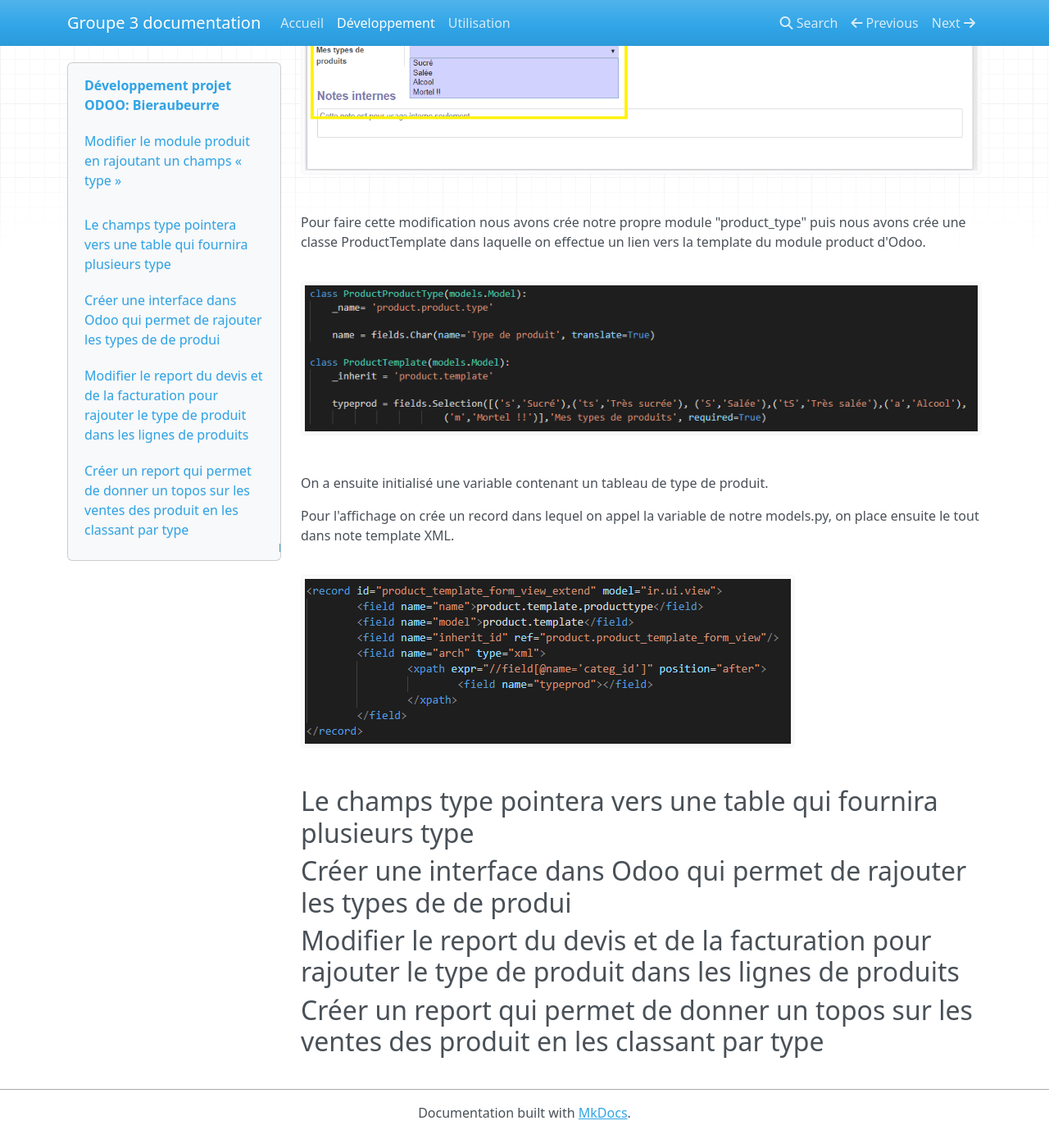
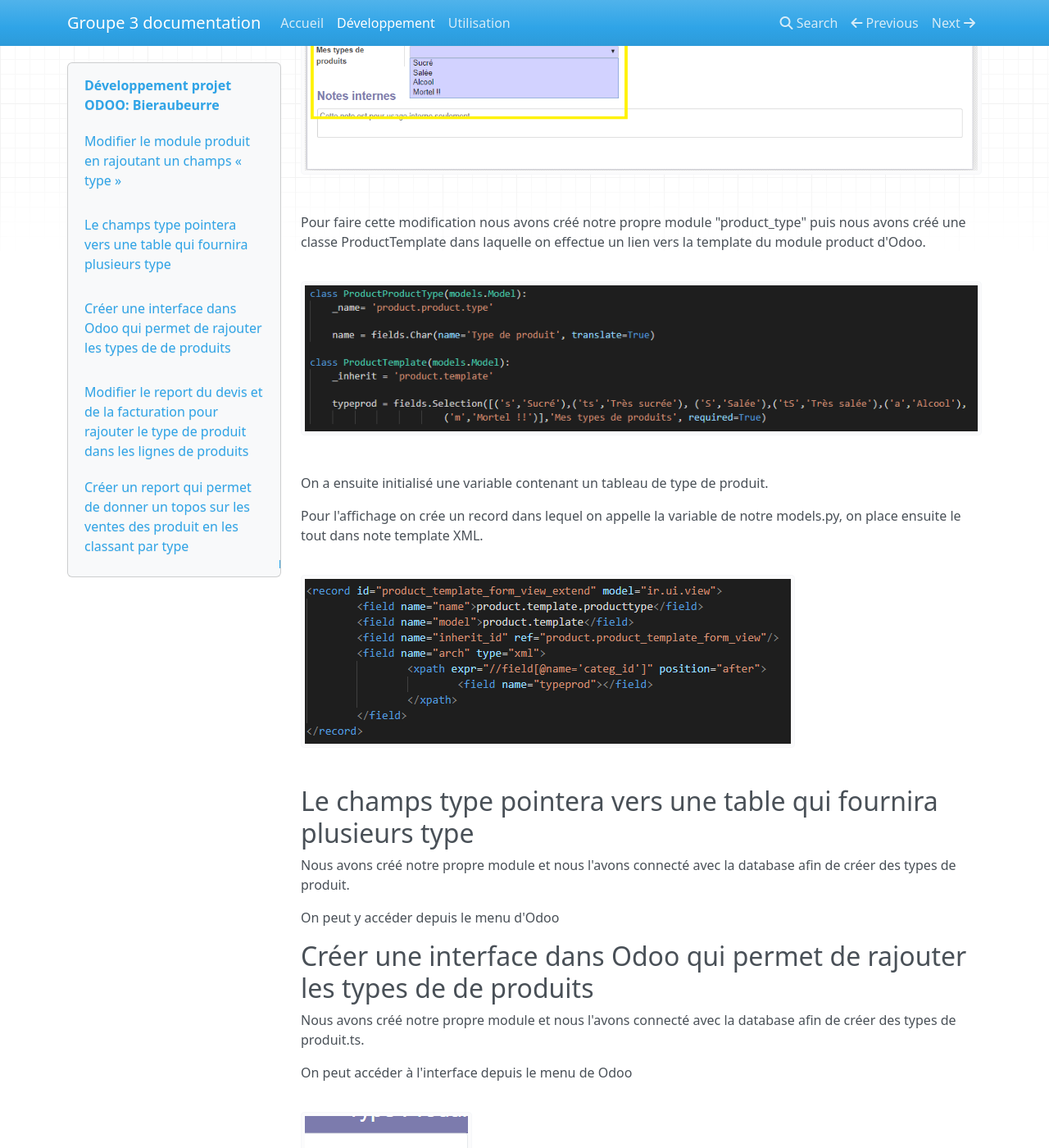
Before and after one commit to RexT2507/product_type, an MkDocs documentation site: the page built from documentation/docs/dev.md, in a window 1280 px wide and 1400 px high, scrolled down 573 px. Shown: the whole window at 82% size. Built offline with MkDocs 1.6.1, drawn with Linux system fonts in a browser that asks for light colours; nearby versions of some CDN libraries; some of the changed text lies outside the part shown.

Commit message:
Ajout doc

```diff
--- a/documentation/docs/dev.md
+++ b/documentation/docs/dev.md
@@ -12,7 +12,7 @@
 
 ![Screenshot](img/dev_produit_type.png)
 
-Pour faire cette modification nous avons crée notre propre module "product_type" puis nous avons crée une classe ProductTemplate dans laquelle on effectue un lien vers la template du module product d'Odoo.
+Pour faire cette modification nous avons créé notre propre module "product_type" puis nous avons créé une classe ProductTemplate dans laquelle on effectue un lien vers la template du module product d'Odoo.
 
 ![Screenshot](img/class_product.PNG)
 
@@ -20,22 +20,74 @@
 
 #
 
-Pour l'affichage on crée un record dans lequel on appel la variable de notre models.py, on place ensuite le tout dans note template XML.
+Pour l'affichage on crée un record dans lequel on appelle la variable de notre models.py, on place ensuite le tout dans note template XML.
 
 ![Screenshot](img/record_product.PNG)
+
 
 ## Le champs type pointera vers une table qui fournira plusieurs type
 
 #
 
-## Créer une interface dans Odoo qui permet de rajouter les types de de produi
+Nous avons créé notre propre module et nous l'avons connecté avec la database afin de créer des types de produit.
 
 #
+
+On peut y accéder depuis le menu d'Odoo
+
+## Créer une interface dans Odoo qui permet de rajouter les types de de produits
+
+#
+
+Nous avons créé notre propre module et nous l'avons connecté avec la database afin de créer des types de produit.ts.
+
+#
+
+On peut accéder à l'interface depuis le menu de Odoo
+
+![Screenshot](img/menu_product_type.PNG)
+
+Et voilà le menu qui nous permet de créer des nouveaux types de produit.
+
+![Screenshot](img/interface_product_type.PNG)
+
+Dans un premier temps nous avons créé une classe
+
+![Screenshot](img/class_product.PNG)
+
+Puis nous avons créé la view XML
+
+![Screenshot](img/type_product_xml.PNG)
+
+Par la suite nous avons import la template dans le init de models
+
+![Screenshot](img/init.PNG)
+
+Enfin nous avons chargé la view ainsi que le fichier de sécurité .csv
+
+![Screenshot](img/load_type.PNG)
+
+
 
 ## Modifier le report du devis et de la facturation pour rajouter le type de produit dans les lignes de produits
 
 #
 
+Dans un premier temps nous avons modifié le report du devis
+
+![Screenshot](img/devis_type_product.PNG)
+
+Nous avons modifié le report_invoices_document, afin d'ajouter le champ "type produit"
+
+![Screenshot](img/devis_code.PNG)
+
+Puis nous avons modifié le report de facture
+
+![Screenshot](img/facture_type_product.PNG)
+
+
 ## Créer un report qui permet de donner un topos sur les ventes des produit en les classant par type
 
 #
+
+Nous n'avons pas pu arriver au bout de cette tache malheureusement...
```
Also changed, not shown: documentation/docs/util.md (+9 -9 lines), documentation/docs/img/418.jpg (added), documentation/docs/img/devis_code.PNG (added), documentation/docs/img/devis_type_product.PNG (added), documentation/docs/img/facture_type_product.PNG (added), documentation/docs/img/init.PNG (added), documentation/docs/img/interface_product_type.PNG (added), documentation/docs/img/load_type.PNG (added), documentation/docs/img/menu_product_type.PNG (added), documentation/docs/img/type_product_xml.PNG (added).
